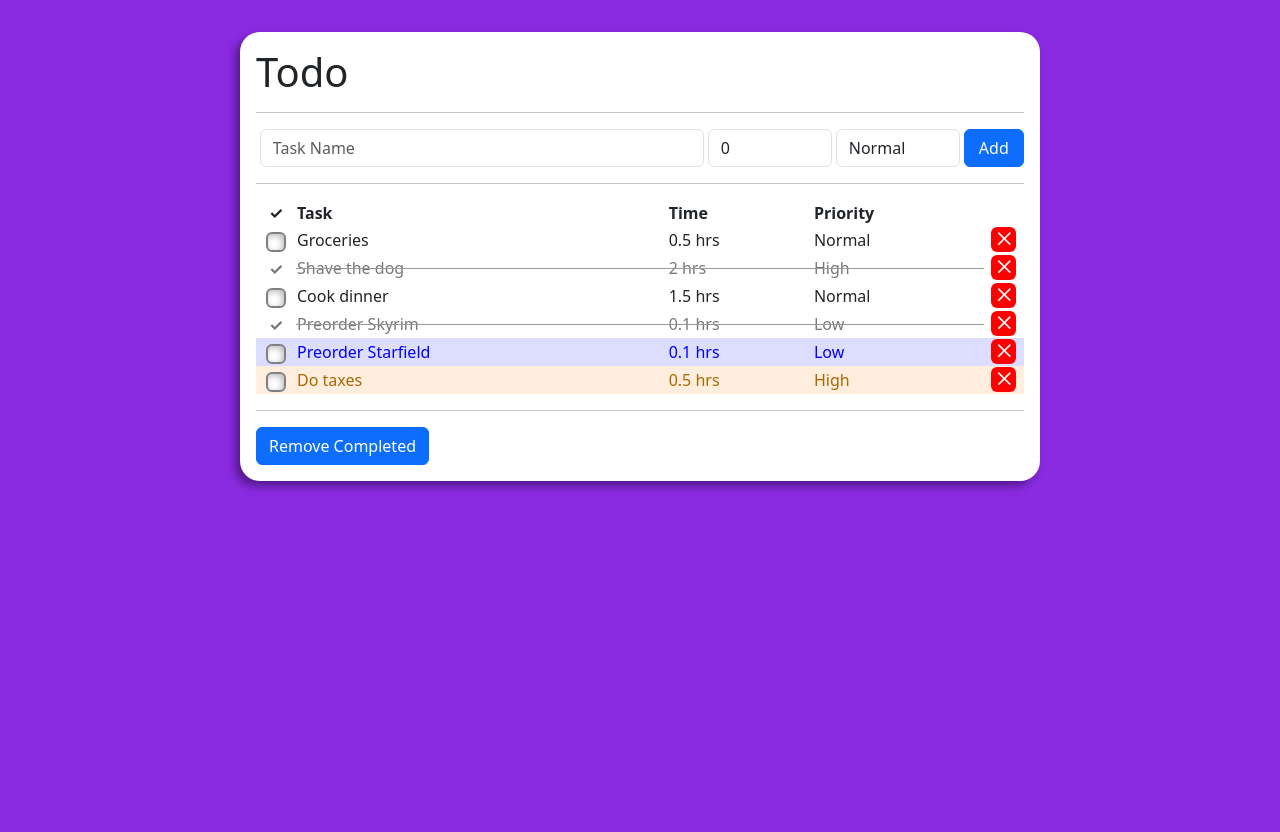
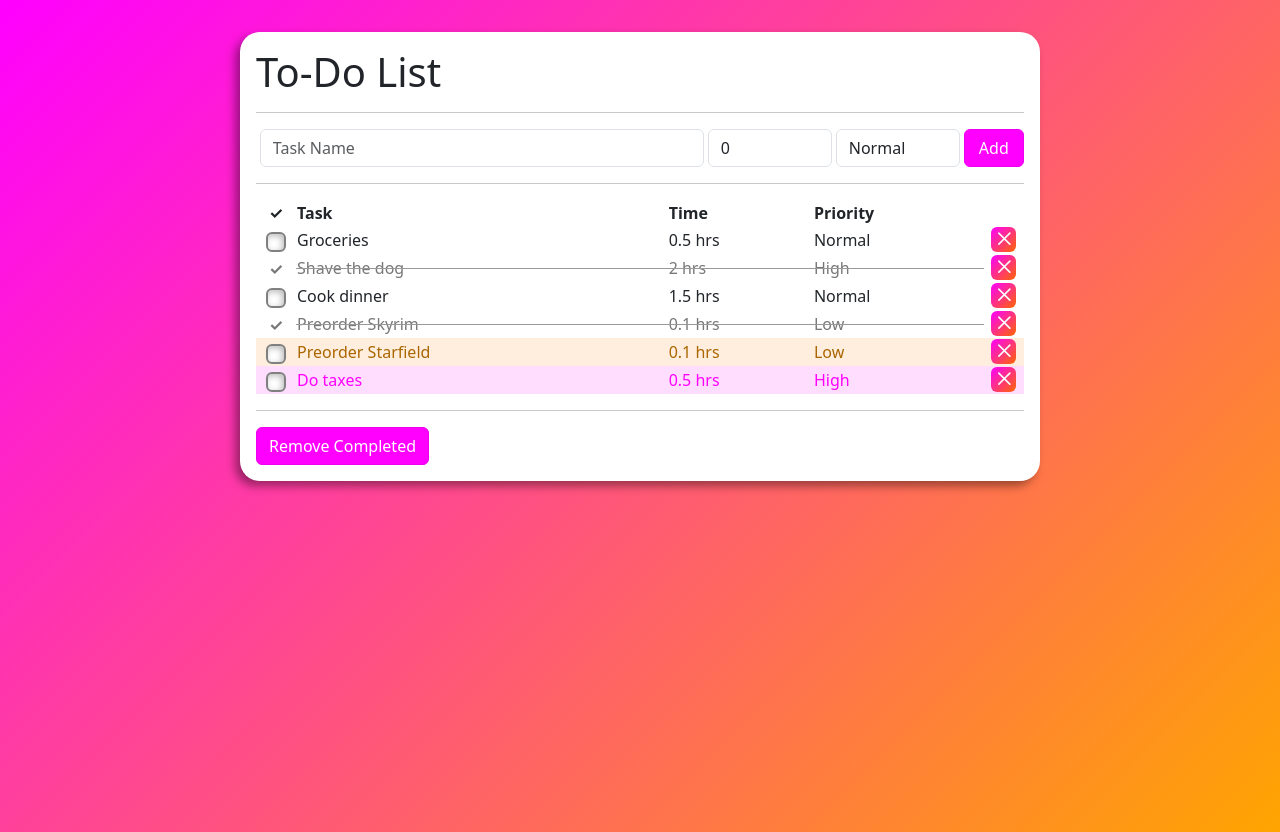
Before and after one commit to tlitookilakin/GCU6L5, an Angular app: page / in a window 1280 px wide. Before the commit the page ends 800 px from the top, so only its background shows below. Built offline with nearby package versions, Linux system fonts and the light colour scheme.

Commit message:
Finish main objectives

```diff
--- a/src/app/app.component.css
+++ b/src/app/app.component.css
@@ -52,7 +52,8 @@ p.checkbutton {
     padding:0px;
     font-weight: bold;
     color: white;
-    background-color: red;
+    background-image: linear-gradient(-45deg, #f60, magenta);
+    background-size: cover;
     border: none;
     font-family: 'bootstrap-icons';
 }
@@ -71,14 +72,14 @@ form {
     margin-left: .25%;
 }
 
-.priority-high {
+.priority-low {
     background-color: #fed;
     color: #a60;
 }
 
-.priority-low {
-    background-color: #ddf;
-    color: #00f;
+.priority-high {
+    background-color: #fdf;
+    color: #f0f;
 }
 
 .complete {
@@ -95,3 +96,12 @@ form {
     top: 50%;
     border-bottom: 1px solid #999;
 }
+
+button {
+    --bs-btn-bg: #f0f;
+    --bs-btn-border-color: #e0e;
+    --bs-btn-color: #fff;
+    --bs-btn-hover-bg: #d0d;
+    --bs-btn-hover-border-color: #c0c;
+    --bs-btn-hover-color: #fff;
+}
--- a/src/app/app.component.html
+++ b/src/app/app.component.html
@@ -9,7 +9,7 @@
         <option value="{{enum.key}}">{{enum.value}}</option>
       }
     </select>
-    <button (click)="addTask()" type="submit" class="btn btn-primary col-1">Add</button>
+    <button (click)="addTask()" type="submit" class="btn col-1">Add</button>
   </form>
   <hr>
   <table class="table">
@@ -41,5 +41,5 @@
     }
   </table>
   <hr>
-  <button (click)="removeCompleted()" class="btn btn-primary">Remove Completed</button>
+  <button (click)="removeCompleted()" class="btn">Remove Completed</button>
 </main>
--- a/src/app/app.component.ts
+++ b/src/app/app.component.ts
@@ -14,7 +14,7 @@ import { Priorty } from './models/taskPriority';
 })
 export class AppComponent {
   public enumPriority = Priorty;
-  title = 'Todo';
+  title = 'To-Do List';
   tasks: Todo[] = [
     {task: "Groceries", priority: Priorty.Normal, duration: .5, completed: false},
     {task: "Shave the dog", priority: Priorty.High, duration: 2, completed: true},
--- a/src/index.html
+++ b/src/index.html
@@ -2,7 +2,7 @@
 <html lang="en">
 <head>
   <meta charset="utf-8">
-  <title>TodoList</title>
+  <title>To-Do List</title>
   <base href="/">
   <meta name="viewport" content="width=device-width, initial-scale=1">
   <link rel="icon" type="image/x-icon" href="favicon.ico">
--- a/src/styles.css
+++ b/src/styles.css
@@ -1,4 +1,6 @@
 /* You can add global styles to this file, and also import other style files */
 body {
-    background-color: blueviolet;
+    background-image: linear-gradient(-45deg, orange, magenta);
+    background-size: cover;
+    min-height: 100vh;
 }
```
